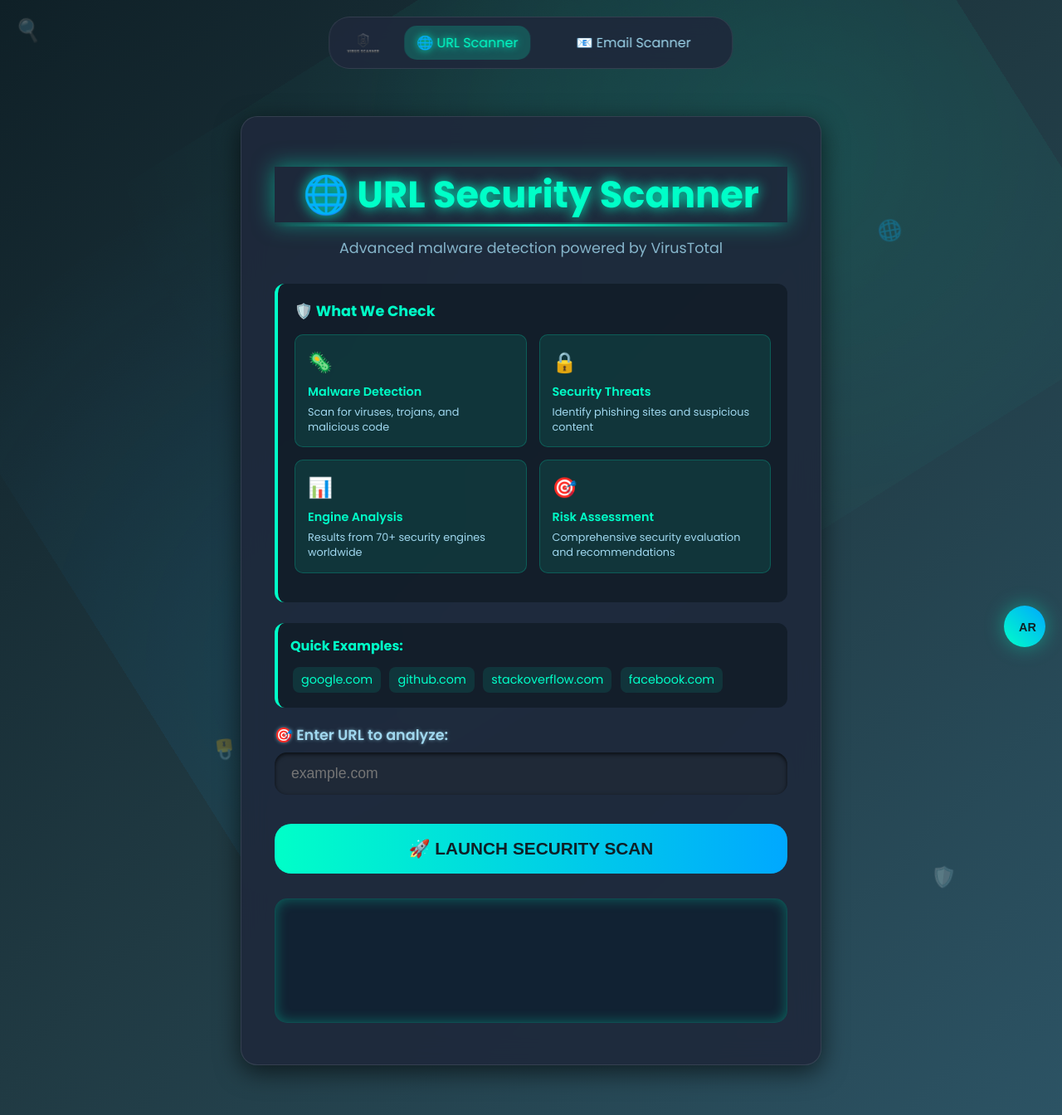
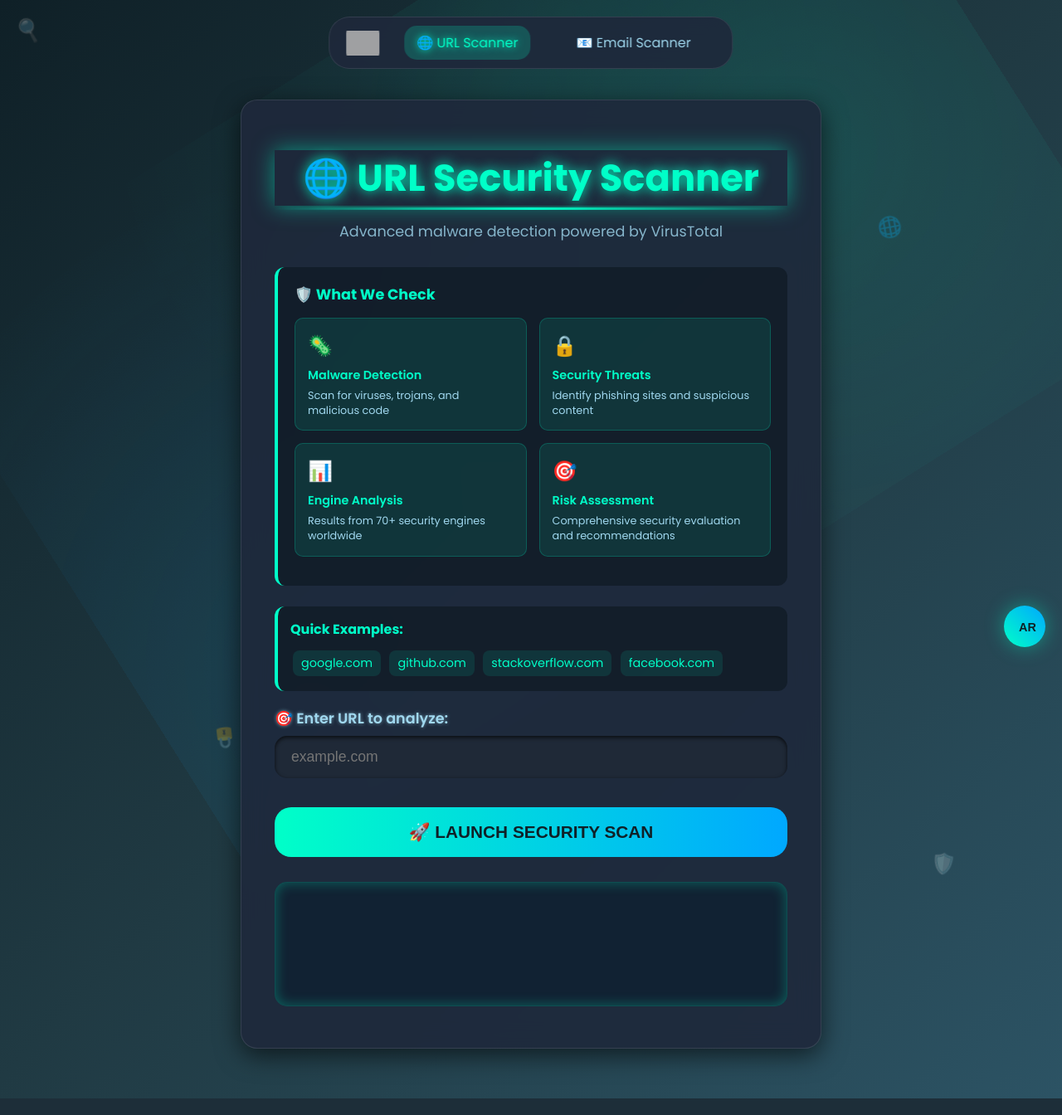
Before and after one commit to harsgames/Virus-Scanner, a Flask app: page / in a window 1280 px wide. Shown: the whole page at 83% size. Run offline with Flask 3, Linux system fonts and the light colour scheme; grey boxes are pictures that could not be loaded.

Commit message:
Update url-scanner.html

```diff
--- a/templates/url-scanner.html
+++ b/templates/url-scanner.html
@@ -126,7 +126,7 @@
       box-shadow: 0 8px 30px rgba(0, 0, 0, 0.6);
       max-width: 700px;
       width: 100%;
-      margin: 120px auto 40px auto;
+      margin: 100px auto 40px auto;
       padding: 30px 40px;
       backdrop-filter: blur(15px);
       border: 1px solid rgba(255, 255, 255, 0.1);
@@ -516,7 +516,7 @@
 <body>
   <!-- Navigation -->
   <nav class="nav-bar">
-    <img src="templates/Virus.png" alt="Virus Scanner Logo" class="logo-image" />
+    <img src="/static/Virus.png" alt="Virus Scanner Logo" class="logo-image" />
     <div class="nav-links">
       <a href="/url-scanner" class="active">🌐 URL Scanner</a>
       <a href="/email-scanner">📧 Email Scanner</a>
@@ -592,13 +592,11 @@
     let currentLang = 'en';
     let scanMode = 'quick';
 
-    // Set example URL
     function setExample(url) {
       document.getElementById('url-input').value = url;
       document.getElementById('url-input').focus();
     }
 
-    // Protocol indicator - removed, but keeping auto-https functionality
     const urlInput = document.getElementById('url-input');
 
     function typeWriter(element, text, speed = 50) {
@@ -629,11 +627,9 @@
         document.getElementById('toggle-lang').textContent = 'EN';
         urlInput.placeholder = 'example.com';
 
-        // Update navigation
         navLinks[0].textContent = '🌐 ماسح المواقع';
         navLinks[1].textContent = '📧 ماسح البريد';
 
-        // Update info section
         document.querySelector('.url-info h3').textContent = '🛡️ ما نفحصه';
         document.querySelectorAll('.info-item .title')[0].textContent = 'كشف البرامج الضارة';
         document.querySelectorAll('.info-item .desc')[0].textContent = 'فحص الفيروسات وأحصنة طروادة والكود الخبيث';
@@ -644,7 +640,6 @@
         document.querySelectorAll('.info-item .title')[3].textContent = 'تقييم المخاطر';
         document.querySelectorAll('.info-item .desc')[3].textContent = 'تقييم أمني شامل وتوصيات';
 
-        // Update examples
         document.querySelector('.url-examples h3').textContent = 'أمثلة سريعة:';
 
       } else {
@@ -655,11 +650,9 @@
         document.getElementById('toggle-lang').textContent = 'AR';
         urlInput.placeholder = 'example.com';
 
-        // Update navigation
         navLinks[0].textContent = '🌐 URL Scanner';
         navLinks[1].textContent = '📧 Email Scanner';
 
-        // Update info section
         document.querySelector('.url-info h3').textContent = '🛡️ What We Check';
         document.querySelectorAll('.info-item .title')[0].textContent = 'Malware Detection';
         document.querySelectorAll('.info-item .desc')[0].textContent = 'Scan for viruses, trojans, and malicious code';
@@ -670,7 +663,6 @@
         document.querySelectorAll('.info-item .title')[3].textContent = 'Risk Assessment';
         document.querySelectorAll('.info-item .desc')[3].textContent = 'Comprehensive security evaluation and recommendations';
 
-        // Update examples
         document.querySelector('.url-examples h3').textContent = 'Quick Examples:';
       }
     }
@@ -700,13 +692,11 @@
         return;
       }
 
-      // Auto-add https://
       if (!value.match(/^https?:\/\//)) {
         value = 'https://' + value;
         urlInput.value = value;
       }
 
-      // Validate URL
       if (!value.match(/^https?:\/\/.+\..+/)) {
         errorDiv.textContent = currentLang === 'ar' ? 'يرجى إدخال رابط صحيح' : 'Please enter a valid URL';
         submitBtn.disabled = false;
@@ -714,7 +704,6 @@
         return;
       }
 
-      // Show scanning animation
       scanProgress.style.display = 'block';
       const scanSteps = currentLang === 'ar' ? [
         'تهيئة الماسح الضوئي...',
@@ -833,11 +822,9 @@
       submitBtn.classList.remove('scanning-button');
     }
 
-    // Event listeners
     document.getElementById('scan-form').addEventListener('submit', fetchScan);
     document.getElementById('scan-btn').addEventListener('click', fetchScan);
 
-    // Initialize
     setLanguage('en');
   </script>
 </body>
```
